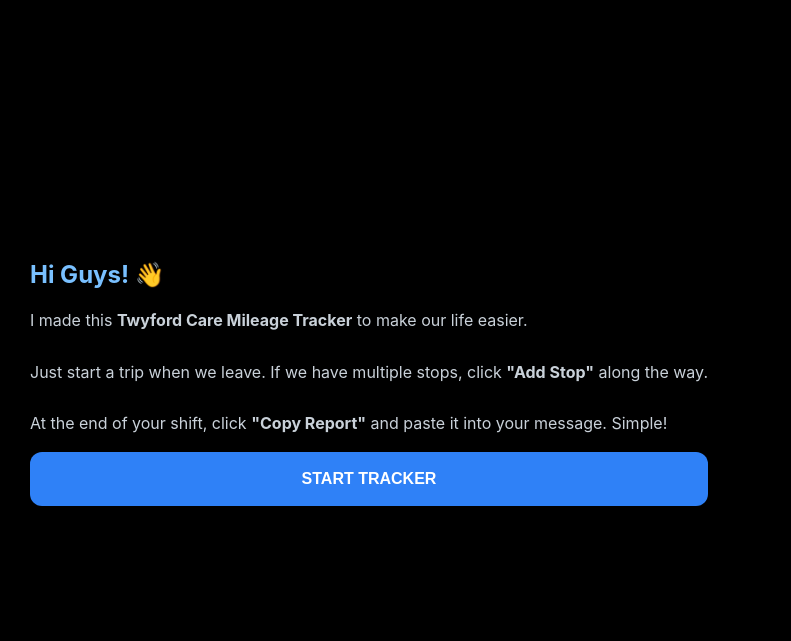
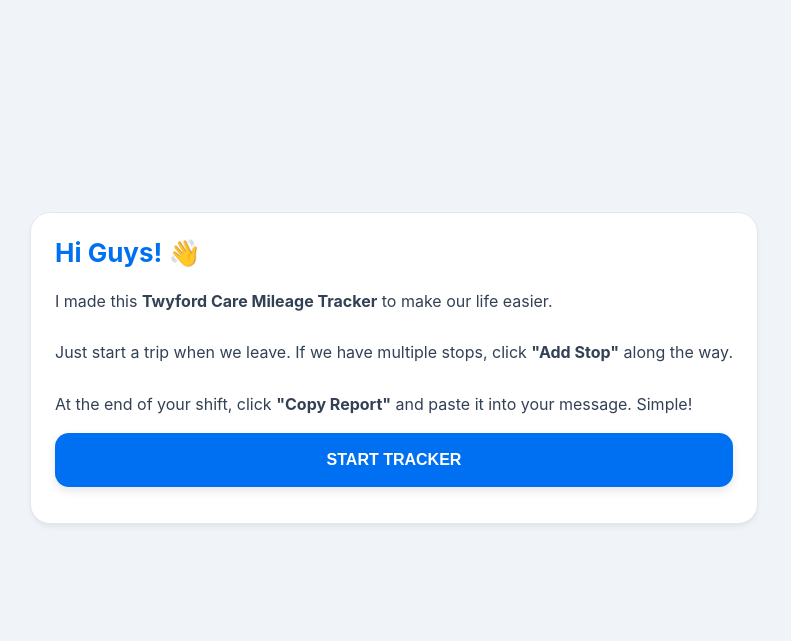
Before and after one commit to jedge29/high-tech-miles-tracker, a plain HTML site: page index.html in a window 1280 px wide. Shown: the part 22-663 px from the top of the page, without its empty margins (0-791 px from the left). Drawn offline with Linux system fonts and the light colour scheme.

Commit message:
index.html

```diff
--- a/index.html
+++ b/index.html
@@ -8,42 +8,142 @@
     <meta name="apple-mobile-web-app-capable" content="yes">
     <meta name="apple-mobile-web-app-title" content="Twyford Tracker">
     <meta name="mobile-web-app-capable" content="yes">
-    <meta name="apple-mobile-web-app-status-bar-style" content="black-translucent">
+    <meta name="apple-mobile-web-app-status-bar-style" content="default">
     <link rel="manifest" href="data:application/manifest+json,{%22name%22:%22Twyford%20Care%20Mileage%20Tracker%22,%22short_name%22:%22Twyford%20Tracker%22,%22display%22:%22standalone%22,%22start_url%22:%22/%22}">
 
     <style>
-        :root { --bg: #000000; --card: #161b22; --primary: #2f81f7; --success: #238636; --text: #c9d1d9; --accent: #79c0ff; --warning: #d29922; }
-        body { font-family: -apple-system, sans-serif; background: var(--bg); color: var(--text); margin: 0; padding: 15px; display: flex; justify-content: center; }
+        :root {
+            --bg: #f0f4f8;
+            --card: #ffffff;
+            --primary: #0070f3;
+            --success: #27ae60;
+            --text: #334155;
+            --label: #64748b;
+            --accent: #7c3aed;
+            --warning: #f59e0b;
+            --border: #e2e8f0;
+        }
+
+        body {
+            font-family: -apple-system, BlinkMacSystemFont, "Segoe UI", Roboto, sans-serif;
+            background: var(--bg);
+            color: var(--text);
+            margin: 0; padding: 15px;
+            display: flex; justify-content: center;
+        }
+
         #app { width: 100%; max-width: 420px; }
-        #disclaimer-overlay { position: fixed; top: 0; left: 0; width: 100%; height: 100%; background: var(--bg); z-index: 1000; display: flex; align-items: center; padding: 30px; box-sizing: border-box; }
-        .card { background: var(--card); padding: 20px; border-radius: 16px; margin-bottom: 15px; border: 1px solid #30363d; }
-        h1 { text-align: center; color: var(--accent); font-size: 18px; margin: 10px 0; letter-spacing: 0.5px; text-transform: uppercase; }
-        label { font-size: 11px; font-weight: bold; color: #8b949e; text-transform: uppercase; display: block; margin-bottom: 5px; }
-        input { width: 100%; padding: 14px; margin: 8px 0; border-radius: 10px; border: 1px solid #30363d; background: #0d1117; color: white; font-size: 16px; box-sizing: border-box; }
+
+        #disclaimer-overlay {
+            position: fixed; top: 0; left: 0; width: 100%; height: 100%;
+            background: var(--bg); z-index: 1000;
+            display: flex; align-items: center; padding: 30px; box-sizing: border-box;
+        }
+
+        .card {
+            background: var(--card);
+            padding: 24px;
+            border-radius: 20px;
+            margin-bottom: 20px;
+            box-shadow: 0 4px 6px -1px rgba(0, 0, 0, 0.05), 0 2px 4px -1px rgba(0, 0, 0, 0.03);
+            border: 1px solid var(--border);
+        }
+
+        h1 {
+            text-align: center;
+            color: var(--primary);
+            font-size: 20px;
+            margin: 15px 0;
+            font-weight: 800;
+            letter-spacing: -0.5px;
+        }
+
+        label {
+            font-size: 12px;
+            font-weight: 700;
+            color: var(--label);
+            text-transform: uppercase;
+            display: block;
+            margin-bottom: 8px;
+        }
+
+        input {
+            width: 100%;
+            padding: 14px;
+            margin: 8px 0 16px 0;
+            border-radius: 12px;
+            border: 2px solid var(--border);
+            background: #f8fafc;
+            color: var(--text);
+            font-size: 16px;
+            box-sizing: border-box;
+            outline: none;
+            transition: border-color 0.2s;
+        }
+        input:focus { border-color: var(--primary); }
 
         .preset-tag {
-            display: inline-flex; align-items: center; background: #21262d;
-            padding: 6px 12px; border-radius: 20px; font-size: 12px;
-            margin: 0 5px 8px 0; border: 1px solid #30363d; color: var(--accent);
+            display: inline-flex; align-items: center;
+            background: #edf2f7;
+            padding: 8px 14px;
+            border-radius: 25px;
+            font-size: 13px;
+            margin: 0 6px 10px 0;
+            border: 1px solid var(--border);
+            color: var(--primary);
+            font-weight: 600;
+            cursor: pointer;
         }
-        .del-btn { margin-left: 8px; color: #f85149; font-weight: bold; cursor: pointer; padding: 2px 5px; }
+        .del-btn { margin-left: 10px; color: #ef4444; font-size: 16px; cursor: pointer; }
 
-        button { width: 100%; padding: 18px; border-radius: 12px; border: none; font-size: 16px; font-weight: bold; cursor: pointer; transition: 0.2s; margin-bottom: 10px; }
+        button {
+            width: 100%;
+            padding: 18px;
+            border-radius: 14px;
+            border: none;
+            font-size: 16px;
+            font-weight: 700;
+            cursor: pointer;
+            transition: transform 0.1s, opacity 0.2s;
+            margin-bottom: 12px;
+            box-shadow: 0 4px 10px rgba(0,0,0,0.1);
+        }
+        button:active { transform: scale(0.98); }
+
         .btn-start { background: var(--primary); color: white; }
         .btn-stop { background: var(--success); color: white; }
-        .btn-next { background: #8957e5; color: white; }
-        .btn-home { background: #30363d; color: white; }
+        .btn-next { background: var(--accent); color: white; }
+        .btn-home { background: #f1f5f9; color: var(--text); border: 1px solid var(--border); }
         .btn-copy { background: var(--warning); color: white; }
-        #log-output { background: #0d1117; padding: 15px; border-radius: 10px; font-family: monospace; color: #39d353; border: 1px solid #30363d; font-size: 13px; white-space: pre-wrap; }
+
+        #log-output {
+            background: #f8fafc;
+            padding: 15px;
+            border-radius: 12px;
+            font-family: 'Courier New', monospace;
+            color: var(--text);
+            border: 1px solid var(--border);
+            font-size: 13px;
+            white-space: pre-wrap;
+            line-height: 1.5;
+        }
+
         .hidden { display: none; }
+
+        .live-indicator {
+            text-align: center; font-size: 12px; color: #ef4444;
+            margin-bottom: 10px; font-weight: 800;
+            animation: blink 1.5s infinite;
+        }
+        @keyframes blink { 0% { opacity: 1; } 50% { opacity: 0.4; } 100% { opacity: 1; } }
     </style>
 </head>
 <body>
 
 <div id="disclaimer-overlay">
-    <div>
-        <h2 style="color:var(--accent); font-size: 24px;">Hi Guys! 👋</h2>
-        <p style="color: #c9d1d9; line-height: 1.6; font-size: 16px;">
+    <div class="card">
+        <h2 style="color:var(--primary); font-size: 26px; margin-top:0;">Hi Guys! 👋</h2>
+        <p style="line-height: 1.6; font-size: 16px; color: var(--text);">
             I made this <b>Twyford Care Mileage Tracker</b> to make our life easier.
             <br><br>
             Just start a trip when we leave. If we have multiple stops, click <b>"Add Stop"</b> along the way.
@@ -55,7 +155,7 @@
 </div>
 
 <div id="app">
-    <h1>Twyford Care Mileage Tracker</h1>
+    <h1>Twyford Care</h1>
 
     <div id="view-setup" class="card">
         <label>Who are you supporting?</label>
@@ -64,14 +164,14 @@
 
         <label>Where are we off to?</label>
         <div id="dest-presets"></div>
-        <input type="text" id="input-dest" placeholder="Destination">
+        <input type="text" id="input-dest" placeholder="e.g. Tesco, Park, Base">
 
         <button class="btn-start" onclick="startTracking()">START TRIP</button>
     </div>
 
     <div id="view-active" class="card hidden">
-        <div style="text-align:center; font-size:12px; color:var(--warning); margin-bottom:10px; font-weight:bold;">📍 TRACKING LIVE...</div>
-        <div style="text-align:center; font-size:42px; font-weight:800; margin:10px 0; color:white;" id="live-miles">0.00 mi</div>
+        <div class="live-indicator">● LIVE TRACKING ACTIVE</div>
+        <div style="text-align:center; font-size:54px; font-weight:900; margin:15px 0; color:var(--text);" id="live-miles">0.00 <span style="font-size:20px; color:var(--label);">mi</span></div>
         <button class="btn-stop" id="main-stop-btn" onclick="arrive()">I'VE ARRIVED</button>
 
         <div id="post-arrival-options" class="hidden">
@@ -81,10 +181,10 @@
     </div>
 
     <div class="card">
-        <label>Today's Mileage Report</label>
+        <label>Daily Mileage Report</label>
         <div id="log-output">No trips logged today.</div>
         <button class="btn-copy" onclick="copyLogs()">COPY REPORT</button>
-        <button style="background:transparent; color:#f85149; font-size:11px; text-decoration:underline; margin-top:10px;" onclick="resetAll()">Clear Everything</button>
+        <button style="background:transparent; color:#94a3b8; font-size:11px; text-decoration:underline; margin-top:10px; box-shadow:none;" onclick="resetAll()">Clear Shift Data</button>
     </div>
 </div>
 
@@ -96,6 +196,11 @@
     function render() {
         const resDiv = document.getElementById('res-presets');
         const destDiv = document.getElementById('dest-presets');
+
+        resDiv.innerHTML = presets.res.map((r, i) => `
+            <span class="preset-tag" onclick="set('input-res','${r}')">${r}
+                <span class="del-btn" onclick="deletePreset(event, 'res', ${index})">×</span>
+            </span>`).join(''); // Wait, fixed a tiny variable name bug below:
 
         resDiv.innerHTML = presets.res.map((r, i) => `
             <span class="preset-tag" onclick="set('input-res','${r}')">${r}
@@ -149,7 +254,7 @@
 
             watchId = navigator.geolocation.watchPosition(pos => {
                 currentMiles = getDist(startPos, pos.coords);
-                document.getElementById('live-miles').innerText = currentMiles.toFixed(2) + " mi";
+                document.getElementById('live-miles').innerHTML = `${currentMiles.toFixed(2)} <span style="font-size:20px; color:var(--label);">mi</span>`;
             }, null, {enableHighAccuracy:true});
         }, () => alert("GPS is needed to track miles!"));
     }
@@ -184,7 +289,7 @@
             alert("Report copied! Ready to paste into your message.");
         });
     }
-    function resetAll() { if(confirm("This clears all your trips. Start a new shift?")) { localStorage.removeItem('st_logs'); location.reload(); } }
+    function resetAll() { if(confirm("This clears today's trips. Start a new shift?")) { localStorage.removeItem('st_logs'); location.reload(); } }
     render();
 </script>
 </body>
```
